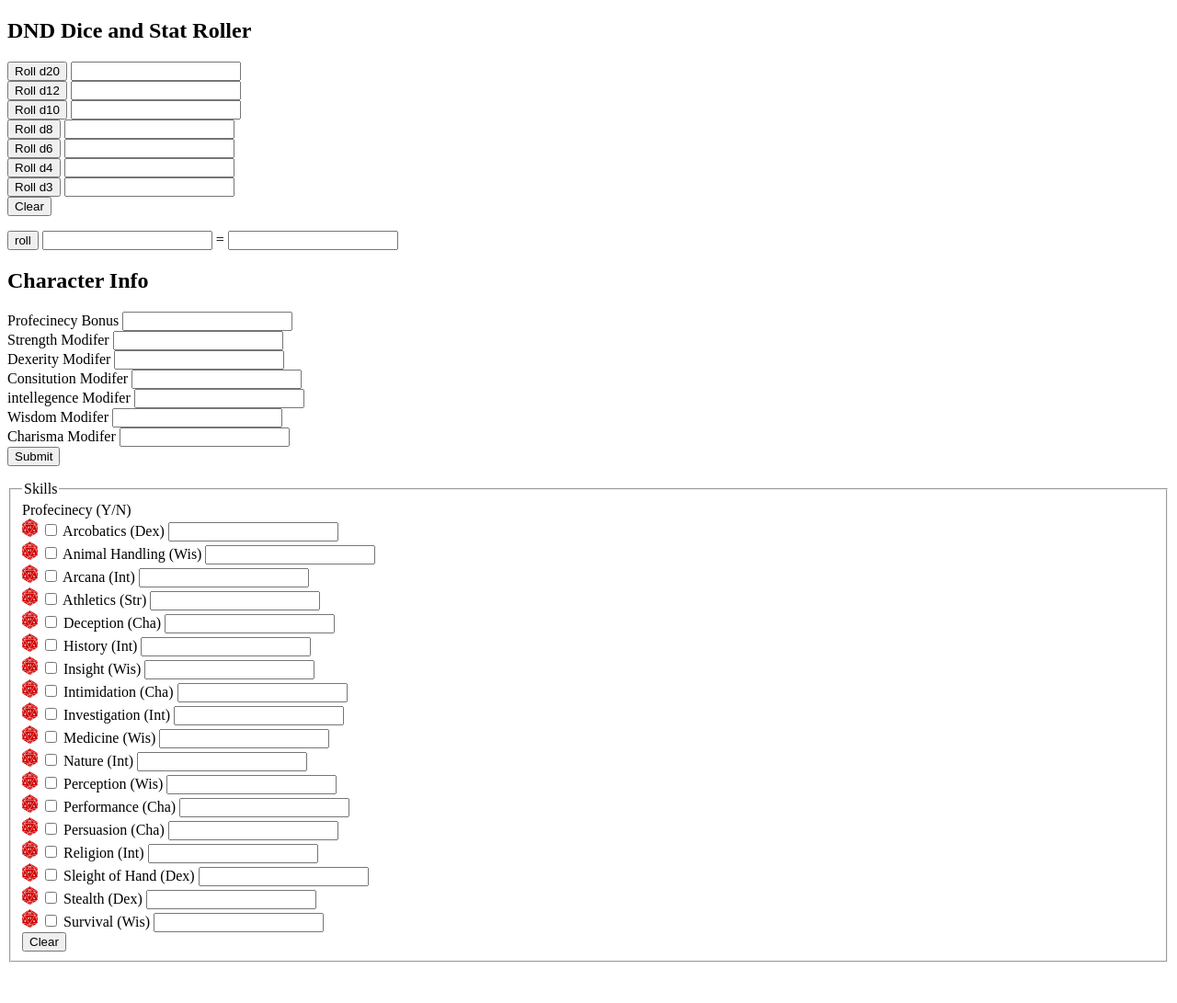
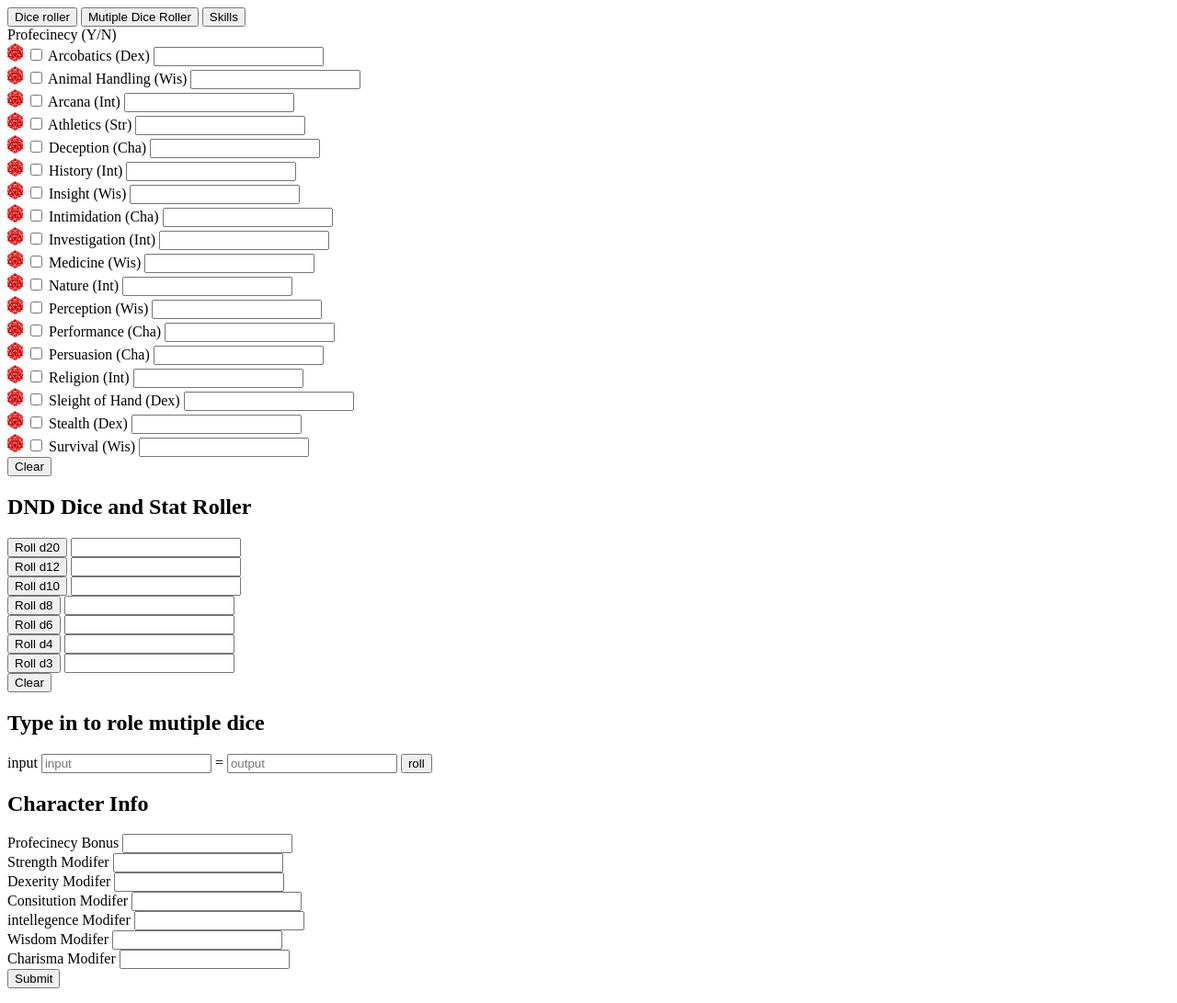
Before and after one commit to Zackery23/Project1.github.io, a plain HTML site: page index.html in a window 1280 px wide. Shown: the whole page at 92% size. Before the commit the page ends 1055 px from the top, so only its background shows below. Drawn offline with Linux system fonts and the light colour scheme.

Commit message:
Update index.html

```diff
--- a/index.html
+++ b/index.html
@@ -7,55 +7,13 @@
    <link rel="stylesheet" href="styles/project1Styles.css"/>
 </head>
 <body>
-    <article id = 'diceRoller'>
-        <h1>DND Dice and Stat Roller</h1>
-        <button onclick = "rollingDice(this.id)" id = "d20">Roll d20</button>
-        <input class = "hide_me" type = "text" id = 'd20Out'><br>
+    <div class = "tab" id = "tab">
+        <button class = "tabLinks" onclick="changeSection(event, 'diceRoller')">Dice roller</button>
+        <button class = "tabLinks" onclick="changeSection(event, 'multipleDiceRoller')">Mutiple Dice Roller</button>
+        <button class = "tabLinks" onclick="changeSection(event, 'skillArt')">Skills</button>
 
-        <button onclick = "rollingDice(this.id)" id = 'd12'>Roll d12</button>
-        <input  class = "hide_me" type = "text" id = 'd12Out'><br>
-
-        <button onclick = "rollingDice(this.id)" id = 'd10'>Roll d10</button>
-        <input class = "hide_me" type = "text" id = 'd10Out'><br>
-
-        <button onclick = "rollingDice(this.id)" id = 'd8'>Roll d8</button>
-        <input class = "hide_me" type = "text" id = 'd8Out'><br>
-
-        <button onclick = "rollingDice(this.id)" id = 'd6'>Roll d6</button>
-        <input class = "hide_me" type = "text" id = 'd6Out'><br>
-
-        <button onclick = "rollingDice(this.id)" id = 'd4'>Roll d4</button>
-        <input class = "hide_me" type = "text" id = 'd4Out'><br>
-
-        <button onclick = "rollingDice(this.id)" id = 'd3'>Roll d3</button>
-        <input class = "hide_me" type = "text" id = 'd3Out'><br>
-        <button onclick = "hideAll()" id = 'd3'>Clear</button>
-    </article>
-    <article id = 'multipleDiceRoller'>
-        <p>
-            <button onclick = "formdata() ">roll</button>
-            <input type = "text" id = "request"> =
-            <input type = "text" id = "outRequest">
-        </p>
-    </article>
-    <article id = 'characterInfo'>
-        <h2>Character Info</h2>
-        <div>
-            <p>
-                Profecinecy Bonus <input type = "text" id = 'profecMod'><br>
-                Strength Modifer <input type = "text" id = 'strMod'><br>
-                Dexerity Modifer <input type = "text" id = 'dexMod'><br>
-                Consitution Modifer <input type = "text" id = 'conMod'><br>
-                intellegence Modifer <input type = "text" id = 'intMod'><br>
-                Wisdom Modifer <input type = "text" id = 'wisMod'><br>
-                Charisma Modifer <input type = "text" id = 'chaMod'><br>
-                <button onclick = "In.hideInfo()" id = "buttonStatRoller">Submit</button>
-            </p>
-        </div>
-    </article>
-    <article>
-        <fieldset id = "skillsSection">
-            <legend>Skills</legend>
+    </div>
+    <article id = "skillArt" class = "tabContent">
             Profecinecy (Y/N)<br>
             <label for = "Arcobatics">
                 <button class = skillButton id = "acroButton" onclick = "In.rollSkill(this.id)"></button>
@@ -148,7 +106,56 @@
                 <input class = "hide_skills" type = "text" id = 'survialOut'><br>
             </label>
             <button onclick = "In.hideSkills()" id = 'button 4'>Clear</button>
-        </fieldset>
     </article>
+    <article id = 'diceRoller' class = "tabContent">
+        <h1>DND Dice and Stat Roller</h1>
+        <button onclick = "rollingDice(this.id)" id = "d20">Roll d20</button>
+        <input class = "hide_me" type = "text" id = 'd20Out'><br>
+
+        <button onclick = "rollingDice(this.id)" id = 'd12'>Roll d12</button>
+        <input  class = "hide_me" type = "text" id = 'd12Out'><br>
+
+        <button onclick = "rollingDice(this.id)" id = 'd10'>Roll d10</button>
+        <input class = "hide_me" type = "text" id = 'd10Out'><br>
+
+        <button onclick = "rollingDice(this.id)" id = 'd8'>Roll d8</button>
+        <input class = "hide_me" type = "text" id = 'd8Out'><br>
+
+        <button onclick = "rollingDice(this.id)" id = 'd6'>Roll d6</button>
+        <input class = "hide_me" type = "text" id = 'd6Out'><br>
+
+        <button onclick = "rollingDice(this.id)" id = 'd4'>Roll d4</button>
+        <input class = "hide_me" type = "text" id = 'd4Out'><br>
+
+        <button onclick = "rollingDice(this.id)" id = 'd3'>Roll d3</button>
+        <input class = "hide_me" type = "text" id = 'd3Out'><br>
+        <button onclick = "hideAll()" id = 'd3'>Clear</button>
+    </article>
+    <article id = 'multipleDiceRoller' class = "tabContent">
+        <h2>Type in to role mutiple dice </h2>
+        <p>
+            input
+            <input type = "text" placeholder = "input" id = "request">
+            =
+            <input type = "text" placeholder = "output" id = "outRequest">
+            <button onclick = "formdata() ">roll</button>
+        </p>
+    </article>
+    <article id = 'characterInfo'>
+        <h2>Character Info</h2>
+        <div>
+            <p>
+                Profecinecy Bonus <input class = "charInfo" type = "text"  id = 'profecMod'><br>
+                Strength Modifer <input class = "charInfo" type = "text" id = 'strMod'><br>
+                Dexerity Modifer <input class = "charInfo" type = "text" id = 'dexMod'><br>
+                Consitution Modifer <input class = "charInfo" type = "text" id = 'conMod'><br>
+                intellegence Modifer <input class = "charInfo" type = "text" id = 'intMod'><br>
+                Wisdom Modifer <input class = "charInfo" type = "text" id = 'wisMod'><br>
+                Charisma Modifer <input class = "charInfo" type = "text" id = 'chaMod'><br>
+                <button onclick = "In.hideInfo()" id = "buttonStatRoller">Submit</button>
+            </p>
+        </div>
+    </article>
+
 </body>
 </html>
```
